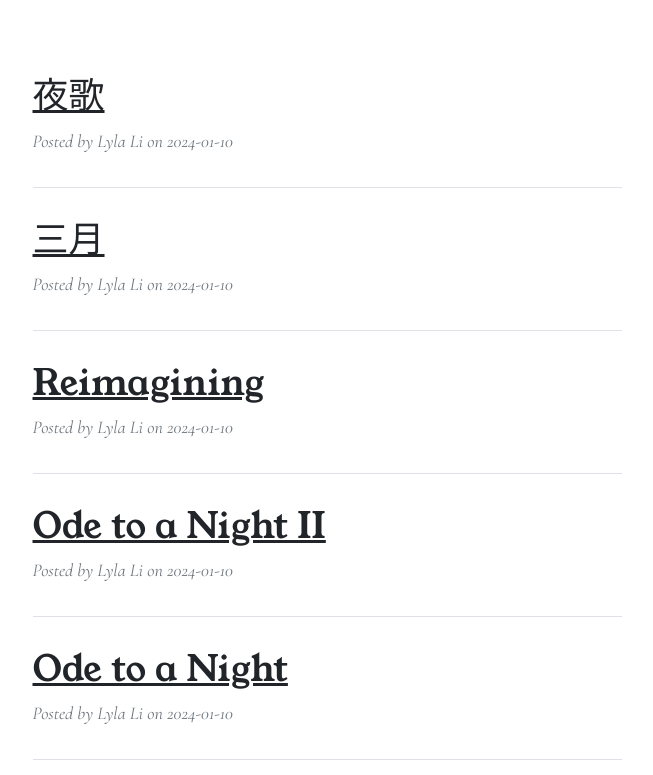
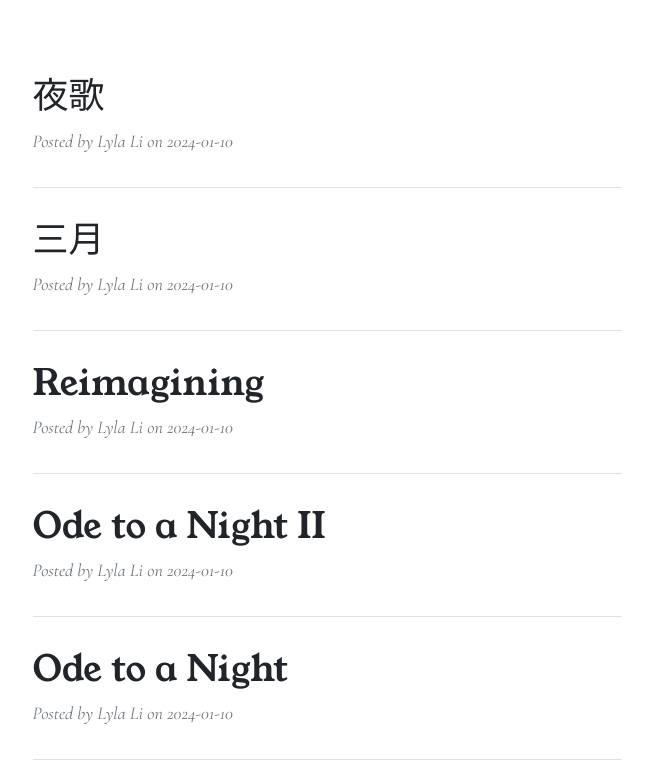
Before and after one commit to lylali/my-flask-website, a Flask app: page /posts in a window 1280 px wide. Shown: the part 709-1484 px from the top of the page, without its empty margins (313-966 px from the left). Run offline with Flask 3, Linux system fonts and the light colour scheme; data comes from the database, SQL or seed files in the repository; both versions use the stored data as it was after the commit; some libraries are stand-ins or nearby versions.

Commit message:
changes applied

```diff
--- a/static/css/base.css
+++ b/static/css/base.css
@@ -1,13 +1,9 @@
-body:lang(en) {
-  font-family: 'Cormorant Garamond', serif;
-}
-
-body:lang(zh) {
-  font-family: 'Noto Serif SC', serif;
+body {
+  font-family: 'Noto Serif SC', 'Cormorant Garamond', serif;
 }
 
 h1, h2, h4{
-  font-family: 'Young Serif', serif;
+  font-family: 'Noto Serif SC', 'Young Serif', serif;
 }
 
 .navbar-brand {
--- a/static/css/styles.css
+++ b/static/css/styles.css
@@ -1,6 +1,4 @@
-/* body {
-  font-size: 1.5rem;
-} */
+
 
 hr {
   border-color: #dee2e6;
@@ -134,10 +132,10 @@ header.masthead .post-heading .meta a {
 }
 
 .post-preview > a {
+  text-decoration: none;
   color: #212529;
 }
 .post-preview > a:focus, .post-preview > a:hover {
-  text-decoration: none;
   color: #304D30;
 }
 .post-preview > a > .post-title {
--- a/templates/base.html
+++ b/templates/base.html
@@ -12,11 +12,10 @@
     <!-- Google fonts -->
     <link rel="preconnect" href="https://fonts.googleapis.com">
     <link rel="preconnect" href="https://fonts.gstatic.com" crossorigin>
-    <link href="https://fonts.googleapis.com/css2?family=DM+Serif+Display&family=Young+Serif&display=swap"
-          rel="stylesheet">
+    <link href="https://fonts.googleapis.com/css2?family=Noto+Serif+SC:wght@300;400;500&display=swap" rel="stylesheet">
+    <link href="https://fonts.googleapis.com/css2?family=DM+Serif+Display&family=Young+Serif&display=swap" rel="stylesheet">
     <link href="https://fonts.googleapis.com/css2?family=Cormorant+Garamond:ital,wght@0,300;0,400;0,500;0,600;0,700;1,300;1,400;1,500;1,600;1,700&display=swap" rel="stylesheet">
-    <link rel="preconnect" href="https://fonts.googleapis.com">
-    <link href="https://fonts.googleapis.com/css2?family=Noto+Serif+SC:wght@200;300;400;500;600;700;900&display=swap" rel="stylesheet">
+
 
     <!-- Font Awesome icons -->
     <script src="https://use.fontawesome.com/releases/v6.3.0/js/all.js" crossorigin="anonymous"></script>
--- a/templates/contact.html
+++ b/templates/contact.html
@@ -21,7 +21,7 @@
           {% else %}
           <h1>Contact Me</h1>
           {% endif %}
-          <span class="subheading">Should you wish to reply, share thoughts that arise,
+          <span class="subheading">Should you wish to reach out, share thoughts that arise,
             <br>
             I promise each word will meet attentive eyes.
             <br>
```
Also changed, not shown: instance/project.db.
